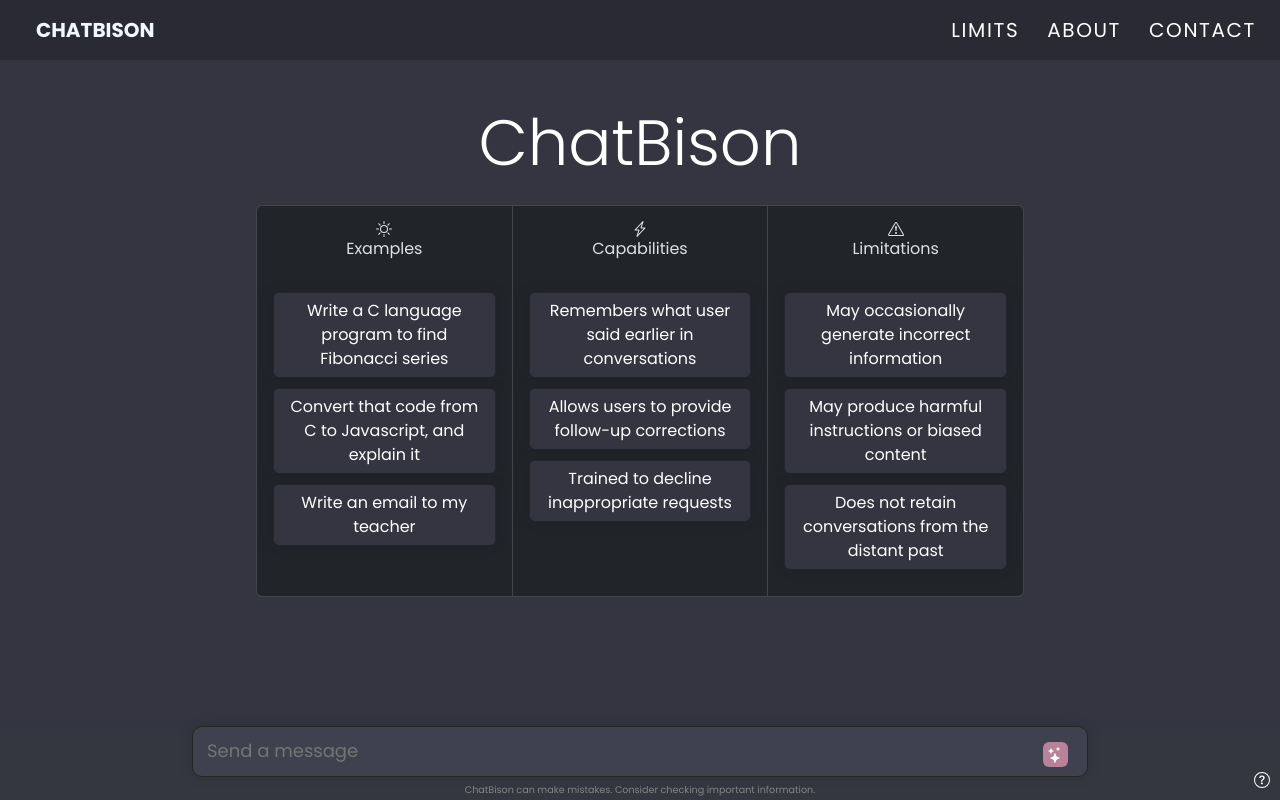
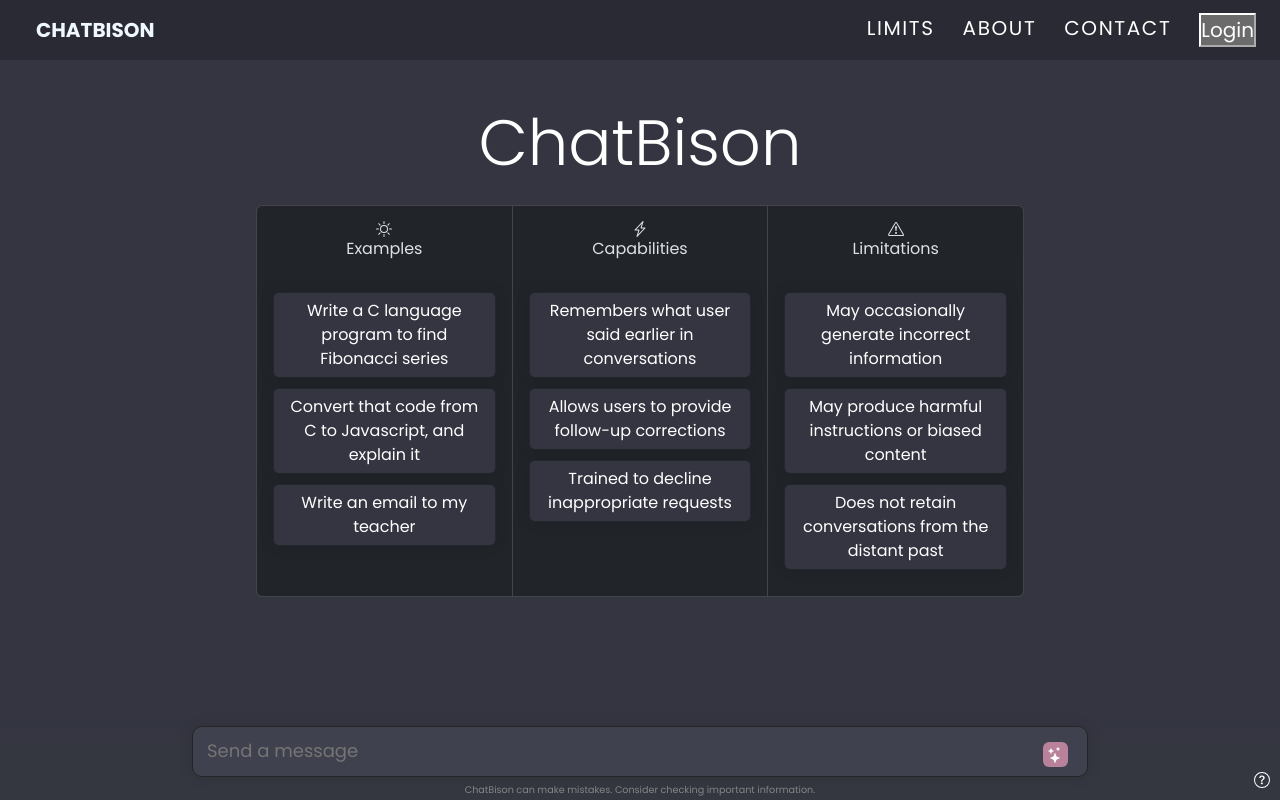
Before and after one commit to rahulpanchal0106/ChatBison, a website: page public/index.html in a window 1280 px wide. Drawn offline with nearby package versions, Linux system fonts and the light colour scheme; a small style sheet from the web is missing.

Commit message:
feature: Login UI

```diff
--- a/public/index.html
+++ b/public/index.html
@@ -32,6 +32,11 @@
             </li>
             <li class="list-item">
               <a target="_blank" href="https://www.linkedin.com/in/rahul-panchal-05610824a">contact</a>
+            </li>
+            <li class="list-item">
+              <a href="https://rahulpanchal0106.github.io/Chatbison_Auth/">
+                <button>Login</button>
+              </a>
             </li>
         </ul>
         <div class="fas burger-menu" id="burger-menu">&#9776;</div>
```
